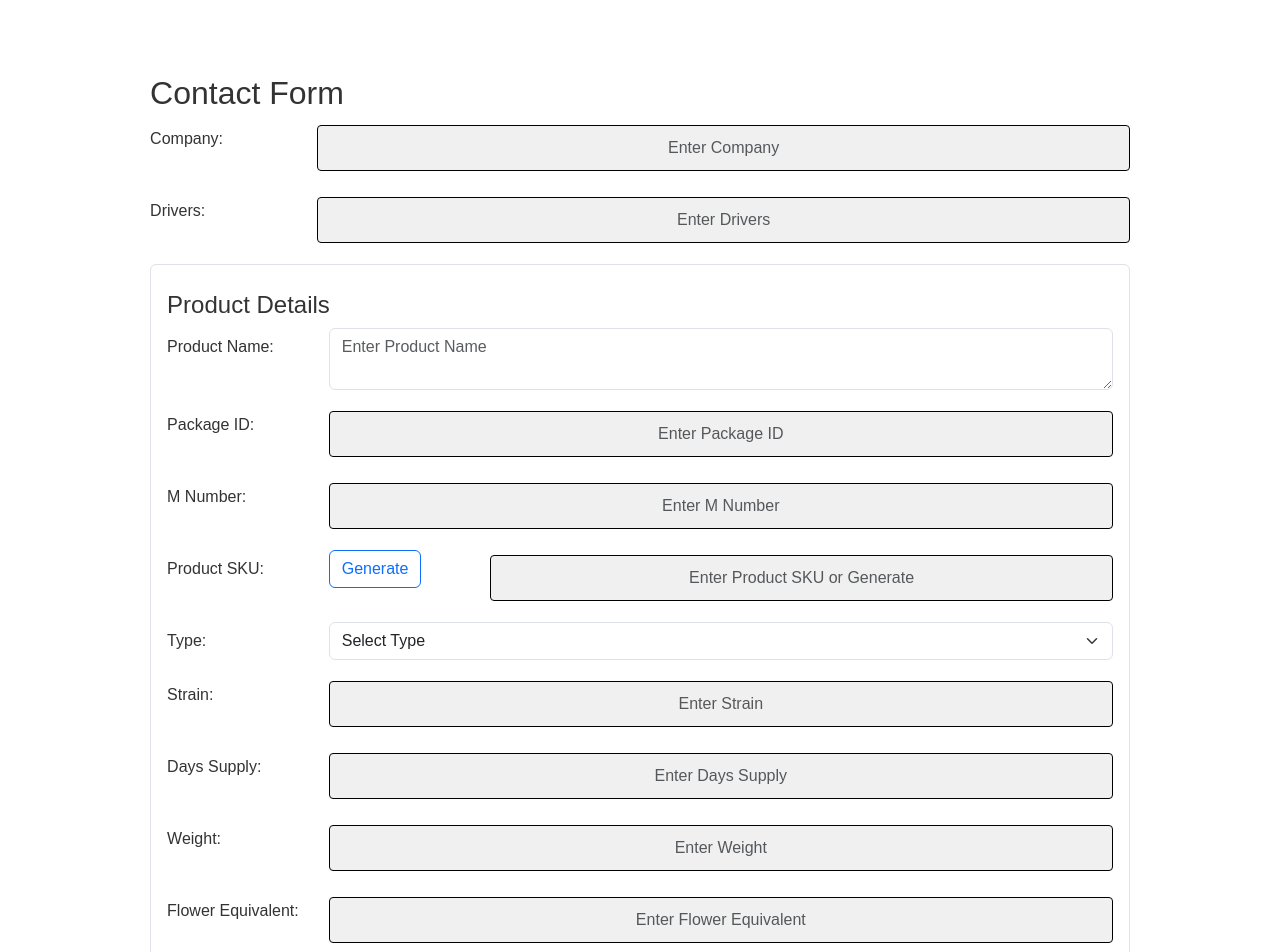
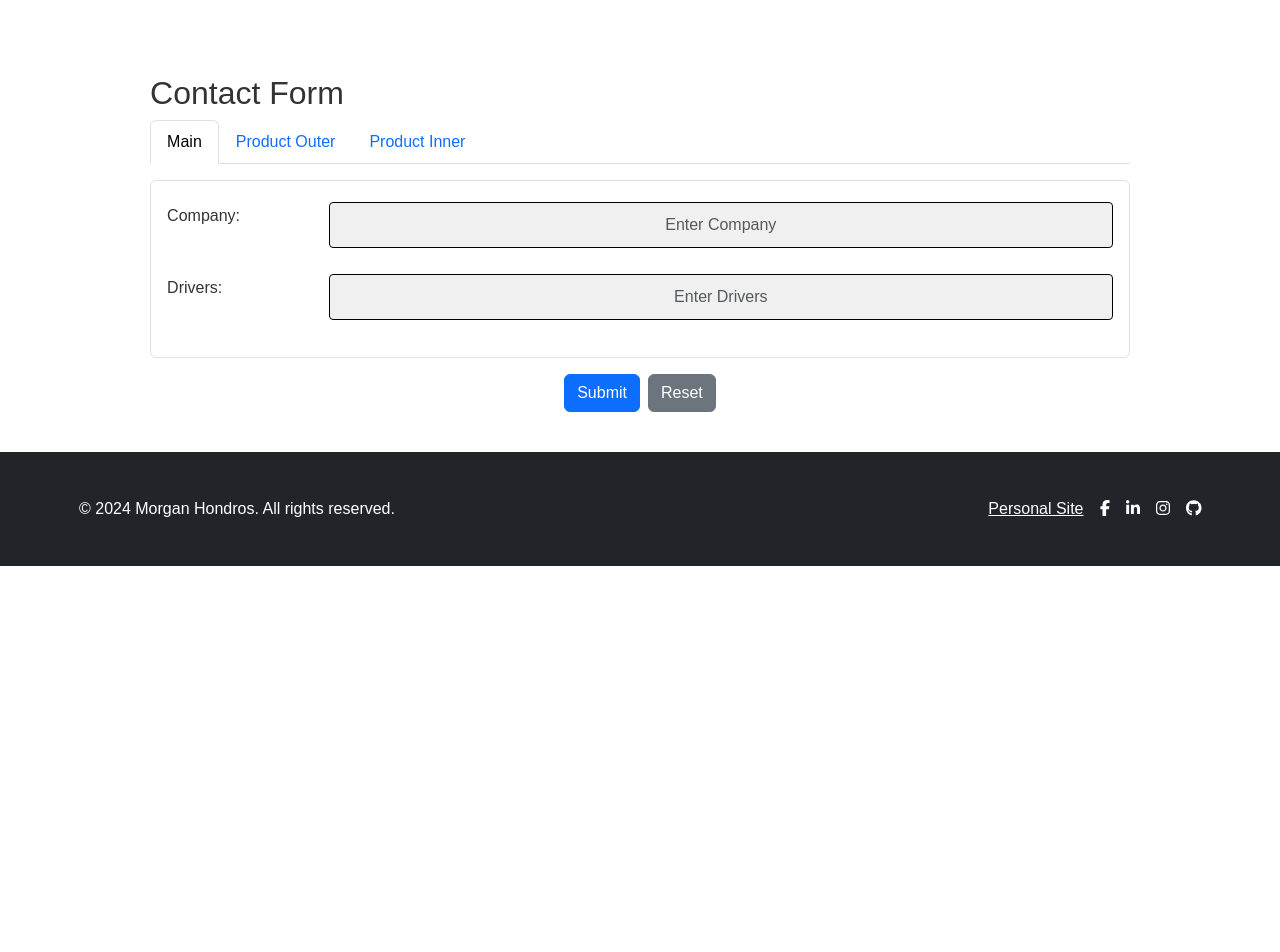
Before and after one commit to mghondo/React-Interview-Practice, a React (Create React App) app: page /dutsimulation in a window 1280 px wide. Shown: the part 520-1472 px from the top of the page. After the commit the page ends 1086 px from the top, so only its background shows below. Built offline with nearby package versions, Linux system fonts and the light colour scheme.

Commit message:
Added mock ditchie form.

```diff
--- a/src/components/DutSimulationForm.js
+++ b/src/components/DutSimulationForm.js
@@ -1,5 +1,5 @@
 import React, { useState } from 'react';
-import { Form, Button, Row, Col, InputGroup, Dropdown } from 'react-bootstrap';
+import { Form, Button, Row, Col, InputGroup, Dropdown, Nav } from 'react-bootstrap';
 import 'bootstrap/dist/css/bootstrap.min.css';
 
 const DutSimulation = () => {
@@ -21,24 +21,39 @@ const DutSimulation = () => {
     cbd: '',
     cbdUnit: '%',
     expirationDate: '',
+    cost: '',
+    price: '', // New field for Price
     itemDetails: ''
   };
 
   const [formData, setFormData] = useState(initialFormData);
+  const [activeTab, setActiveTab] = useState('main'); // State to manage active tab
 
   const handleInputChange = (field, value) => {
-    setFormData(prev => ({
+    setFormData(prev => {
+      const newFormData = {
         ...prev,
         [field]: value
-    }));
+      };
+      // Calculate Price as twice the Cost whenever Cost changes
+      if (field === 'cost') {
+        const costValue = parseFloat(value) || 0;
+        newFormData.price = costValue > 0 ? (costValue * 2).toFixed(2) : '';
+      }
+      return newFormData;
+    });
   };
 
   const handleTypeChange = (value) => {
-    setFormData(prev => ({
+    setFormData(prev => {
+      const newUnits = value === 'Flower' ? { thcUnit: '%', cbdUnit: '%' } : { thcUnit: 'mg', cbdUnit: 'mg' };
+      return {
         ...prev,
         type: value,
-      subType: '' // Reset subType when Type changes
-    }));
+        subType: '', // Reset subType when Type changes
+        ...newUnits
+      };
+    });
   };
 
   const handleSubmit = (e) => {
@@ -52,7 +67,6 @@ const DutSimulation = () => {
   };
 
   const generateRandomSku = () => {
-    // Generate a random 9-digit number
     const randomSku = Math.floor(100000000 + Math.random() * 900000000).toString();
     setFormData(prev => ({
       ...prev,
@@ -60,10 +74,8 @@ const DutSimulation = () => {
     }));
   };
 
-  // Options for Type dropdown (from MNumber.py)
   const typeOptions = ['Flower', 'Tincture', 'Topical', 'Edible', 'Vape', 'Unspecified'];
 
-  // Options for Sub-Type dropdown (from BuildingScan.js)
   const subTypeOptions = {
     Flower: ['Ground', 'Mids', 'Full Flower'],
     Edible: ['Gummies', 'Drinks', 'Chocolate', 'Syrup']
@@ -73,7 +85,21 @@ const DutSimulation = () => {
     <div className="container mt-4">
       <h2>Contact Form</h2>
       <Form onSubmit={handleSubmit}>
-        {/* Company */}
+        <Nav variant="tabs" activeKey={activeTab} onSelect={(selectedKey) => setActiveTab(selectedKey)} className="mb-3">
+          <Nav.Item>
+            <Nav.Link eventKey="main">Main</Nav.Link>
+          </Nav.Item>
+          <Nav.Item>
+            <Nav.Link eventKey="productOuter">Product Outer</Nav.Link>
+          </Nav.Item>
+          <Nav.Item>
+            <Nav.Link eventKey="productInner">Product Inner</Nav.Link>
+          </Nav.Item>
+        </Nav>
+
+        <div className="border rounded p-3 mb-3">
+          {activeTab === 'main' && (
+            <>
               <Form.Group as={Row} className="mb-3">
                 <Form.Label column xs={2}>Company:</Form.Label>
                 <Col xs={10}>
@@ -88,7 +114,6 @@ const DutSimulation = () => {
                 </Col>
               </Form.Group>
 
-        {/* Drivers */}
               <Form.Group as={Row} className="mb-3">
                 <Form.Label column xs={2}>Drivers:</Form.Label>
                 <Col xs={10}>
@@ -102,14 +127,109 @@ const DutSimulation = () => {
                   />
                 </Col>
               </Form.Group>
+            </>
+          )}
 
-        {/* Product Display Section */}
-        <div className="border rounded p-3 mb-3">
-          <h4>Product Details</h4>
-          <Row>
-            {/* Single Column */}
-            <Col xs={12}>
-              {/* Product Name */}
+          {activeTab === 'productOuter' && (
+            <>
+              <Form.Group as={Row} className="mb-3">
+                <Form.Label column xs={2}>Package ID:</Form.Label>
+                <Col xs={10}>
+                  <Form.Control
+                    type="text"
+                    id="packageId"
+                    name="packageId"
+                    value={formData.packageId}
+                    onChange={(e) => handleInputChange('packageId', e.target.value)}
+                    placeholder="Enter Package ID"
+                  />
+                </Col>
+              </Form.Group>
+
+              <Form.Group as={Row} className="mb-3">
+                <Form.Label column xs={2}>M Number:</Form.Label>
+                <Col xs={10}>
+                  <Form.Control
+                    type="text"
+                    id="mNumber"
+                    name="mNumber"
+                    value={formData.mNumber}
+                    onChange={(e) => handleInputChange('mNumber', e.target.value)}
+                    placeholder="Enter M Number"
+                  />
+                </Col>
+              </Form.Group>
+
+              <Form.Group as={Row} className="mb-3">
+                <Form.Label column xs={2}>Expiration Date:</Form.Label>
+                <Col xs={10}>
+                  <Form.Control
+                    type="text"
+                    id="expirationDate"
+                    name="expirationDate"
+                    value={formData.expirationDate}
+                    onChange={(e) => handleInputChange('expirationDate', e.target.value)}
+                    placeholder="MM/DD/YYYY"
+                  />
+                </Col>
+              </Form.Group>
+
+              <Form.Group as={Row} className="mb-3">
+                <Form.Label column xs={2}>Flower Equivalent:</Form.Label>
+                <Col xs={10}>
+                  <Form.Control
+                    type="text"
+                    id="flowerEquivalent"
+                    name="flowerEquivalent"
+                    value={formData.flowerEquivalent}
+                    onChange={(e) => handleInputChange('flowerEquivalent', e.target.value)}
+                    placeholder="Enter Flower Equivalent"
+                  />
+                </Col>
+              </Form.Group>
+
+              <Form.Group as={Row} className="mb-3">
+                <Form.Label column xs={2}>Cost:</Form.Label>
+                <Col xs={10}>
+                  <InputGroup>
+                    <InputGroup.Text>$</InputGroup.Text>
+                    <Form.Control
+                      type="number"
+                      step="0.01"
+                      min="0"
+                      id="cost"
+                      name="cost"
+                      value={formData.cost}
+                      onChange={(e) => handleInputChange('cost', e.target.value)}
+                      placeholder="Enter Cost (e.g., 10.99)"
+                    />
+                  </InputGroup>
+                </Col>
+              </Form.Group>
+
+              <Form.Group as={Row} className="mb-3">
+                <Form.Label column xs={2}>Price:</Form.Label>
+                <Col xs={10}>
+                  <InputGroup>
+                    <InputGroup.Text>$</InputGroup.Text>
+                    <Form.Control
+                      type="number"
+                      step="0.01"
+                      min="0"
+                      id="price"
+                      name="price"
+                      value={formData.price}
+                      readOnly
+                      placeholder="Price (2x Cost)"
+                    />
+                  </InputGroup>
+                </Col>
+              </Form.Group>
+            </>
+          )}
+
+          {activeTab === 'productInner' && (
+            <>
               <Form.Group as={Row} className="mb-3">
                 <Form.Label column xs={2}>Product Name:</Form.Label>
                 <Col xs={10}>
@@ -125,37 +245,6 @@ const DutSimulation = () => {
                 </Col>
               </Form.Group>
 
-              {/* Package ID */}
-              <Form.Group as={Row} className="mb-3">
-                <Form.Label column xs={2}>Package ID:</Form.Label>
-                <Col xs={10}>
-                  <Form.Control
-                    type="text"
-                    id="packageId"
-                    name="packageId"
-                    value={formData.packageId}
-                    onChange={(e) => handleInputChange('packageId', e.target.value)}
-                    placeholder="Enter Package ID"
-                  />
-                </Col>
-              </Form.Group>
-
-              {/* M Number */}
-              <Form.Group as={Row} className="mb-3">
-                <Form.Label column xs={2}>M Number:</Form.Label>
-                <Col xs={10}>
-                  <Form.Control
-                    type="text"
-                    id="mNumber"
-                    name="mNumber"
-                    value={formData.mNumber}
-                    onChange={(e) => handleInputChange('mNumber', e.target.value)}
-                    placeholder="Enter M Number"
-                  />
-                </Col>
-              </Form.Group>
-
-              {/* Product SKU */}
               <Form.Group as={Row} className="mb-3">
                 <Form.Label column xs={2}>Product SKU:</Form.Label>
                 <Col xs={2}>
@@ -175,7 +264,6 @@ const DutSimulation = () => {
                 </Col>
               </Form.Group>
 
-              {/* Type */}
               <Form.Group as={Row} className="mb-3">
                 <Form.Label column xs={2}>Type:</Form.Label>
                 <Col xs={10}>
@@ -193,7 +281,6 @@ const DutSimulation = () => {
                 </Col>
               </Form.Group>
 
-              {/* Sub-Type (Conditional) */}
               {(formData.type === 'Flower' || formData.type === 'Edible') && (
                 <Form.Group as={Row} className="mb-3">
                   <Form.Label column xs={2}>Sub-Type:</Form.Label>
@@ -213,7 +300,6 @@ const DutSimulation = () => {
                 </Form.Group>
               )}
 
-              {/* Strain */}
               <Form.Group as={Row} className="mb-3">
                 <Form.Label column xs={2}>Strain:</Form.Label>
                 <Col xs={10}>
@@ -228,7 +314,6 @@ const DutSimulation = () => {
                 </Col>
               </Form.Group>
 
-              {/* Days Supply */}
               <Form.Group as={Row} className="mb-3">
                 <Form.Label column xs={2}>Days Supply:</Form.Label>
                 <Col xs={10}>
@@ -243,7 +328,6 @@ const DutSimulation = () => {
                 </Col>
               </Form.Group>
 
-              {/* Weight */}
               <Form.Group as={Row} className="mb-3">
                 <Form.Label column xs={2}>Weight:</Form.Label>
                 <Col xs={10}>
@@ -258,22 +342,6 @@ const DutSimulation = () => {
                 </Col>
               </Form.Group>
 
-              {/* Flower Equivalent */}
-              <Form.Group as={Row} className="mb-3">
-                <Form.Label column xs={2}>Flower Equivalent:</Form.Label>
-                <Col xs={10}>
-                  <Form.Control
-                    type="text"
-                    id="flowerEquivalent"
-                    name="flowerEquivalent"
-                    value={formData.flowerEquivalent}
-                    onChange={(e) => handleInputChange('flowerEquivalent', e.target.value)}
-                    placeholder="Enter Flower Equivalent"
-                  />
-                </Col>
-              </Form.Group>
-
-              {/* THC */}
               <Form.Group as={Row} className="mb-3">
                 <Form.Label column xs={2}>THC:</Form.Label>
                 <Col xs={10}>
@@ -303,7 +371,6 @@ const DutSimulation = () => {
                 </Col>
               </Form.Group>
 
-              {/* CBD */}
               <Form.Group as={Row} className="mb-3">
                 <Form.Label column xs={2}>CBD:</Form.Label>
                 <Col xs={10}>
@@ -333,25 +400,7 @@ const DutSimulation = () => {
                 </Col>
               </Form.Group>
 
-              {/* Expiration Date */}
-              <Form.Group as={Row} className="mb-3">
-                <Form.Label column xs={2}>Expiration Date:</Form.Label>
-                <Col xs={10}>
-                  <Form.Control
-                    type="text"
-                    id="expirationDate"
-                    name="expirationDate"
-                    value={formData.expirationDate}
-                    onChange={(e) => handleInputChange('expirationDate', e.target.value)}
-                    placeholder="MM/DD/YYYY"
-                  />
-                </Col>
-              </Form.Group>
-            </Col>
-          </Row>
-
-          {/* Item Details (Full Width) */}
-          <Form.Group as={Row} className="mb-3">
+              {/* <Form.Group as={Row} className="mb-3">
                 <Form.Label column xs={2}>Item Details:</Form.Label>
                 <Col xs={10}>
                   <Form.Control
@@ -364,10 +413,11 @@ const DutSimulation = () => {
                     placeholder="Enter Item Details"
                   />
                 </Col>
-          </Form.Group>
+              </Form.Group> */}
+            </>
+          )}
         </div>
 
-        {/* Submit and Reset Buttons */}
         <div className="d-flex justify-content-center gap-2">
           <Button type="submit" variant="primary">
             Submit
```
Lines whose indentation alone changed are shown as unchanged.
